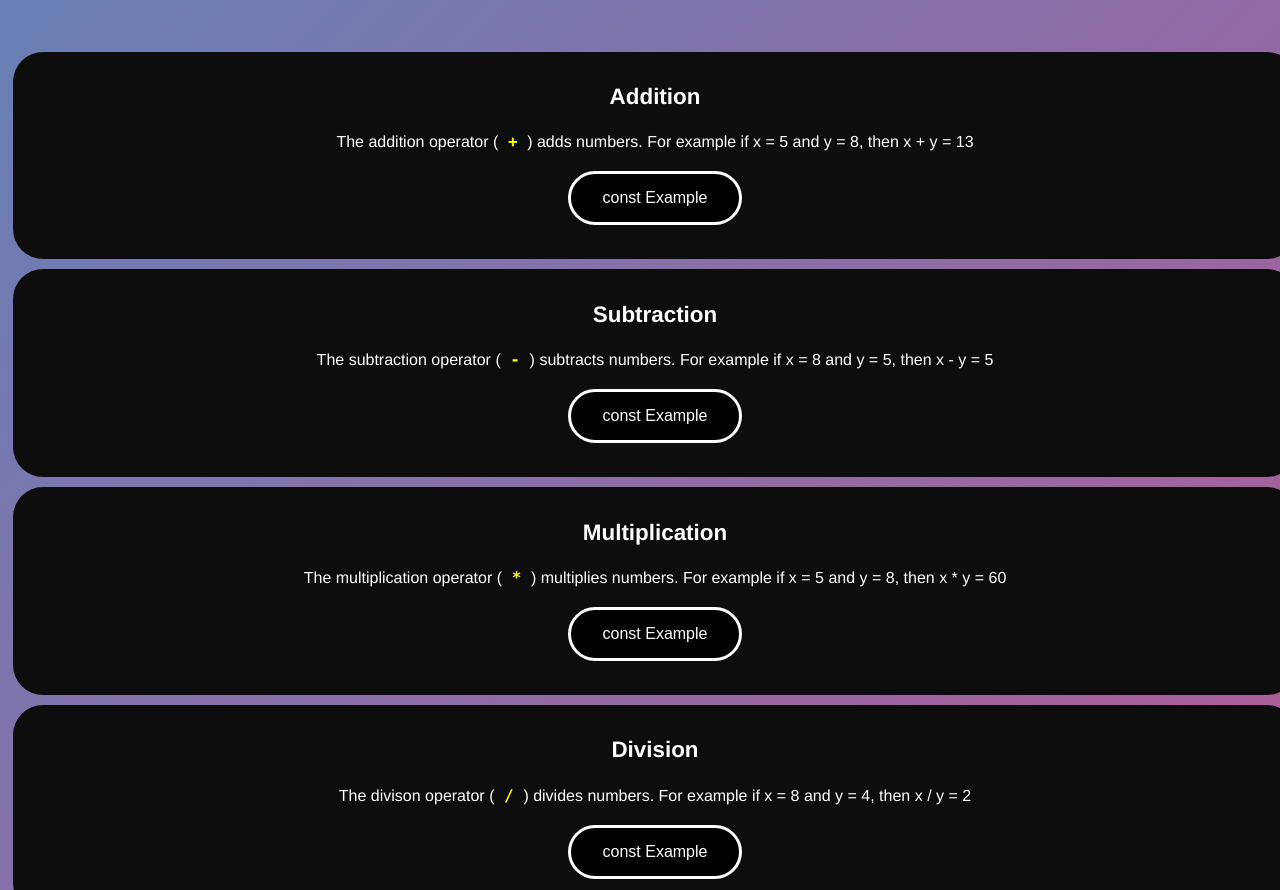
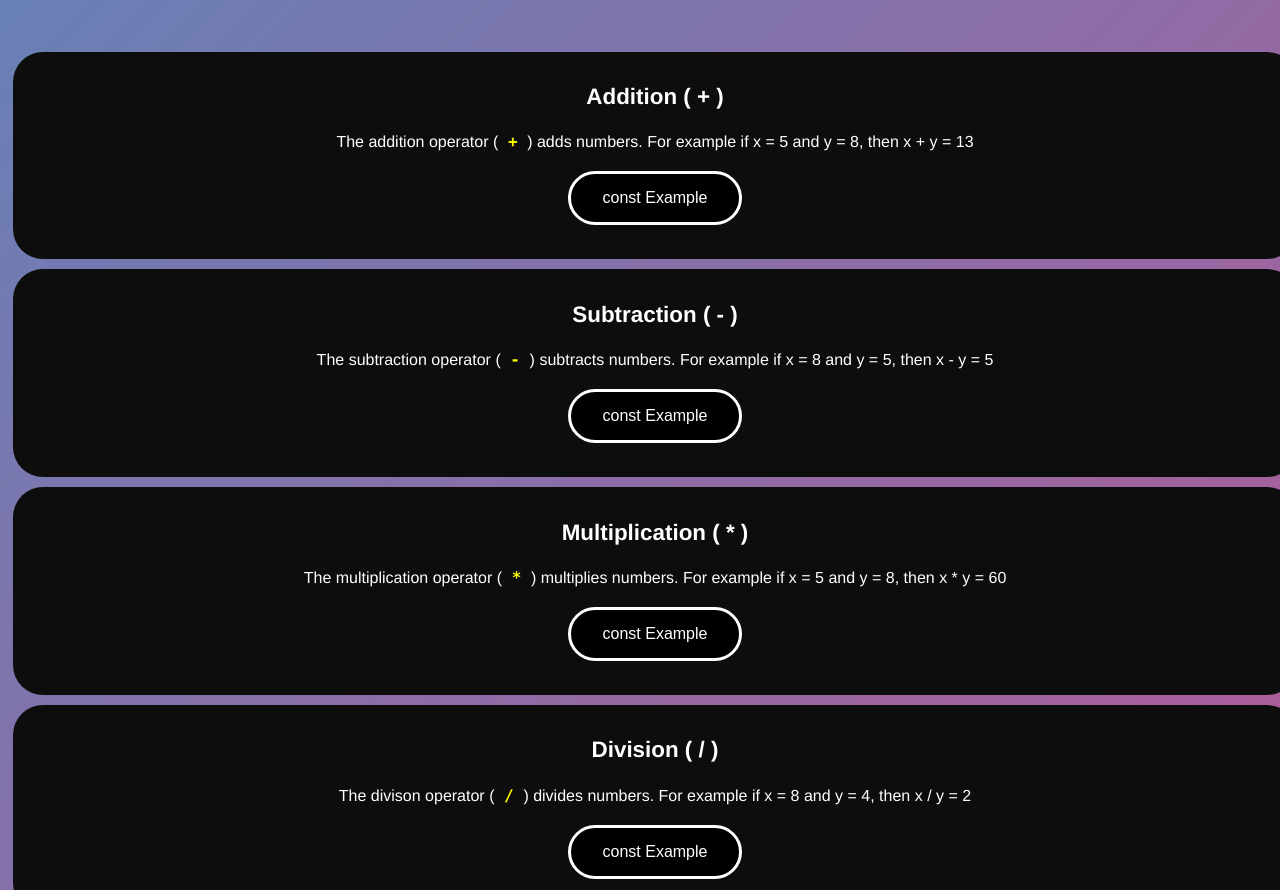
Before and after one commit to Isaak-pixel/jsTips, a plain HTML site: page index.html in a window 1280 px wide. Shown: the part 1076-1966 px from the top of the page. Drawn offline with Linux system fonts and the light colour scheme.

Commit message:
added symbols to the headings in arthmetics

```diff
--- a/index.html
+++ b/index.html
@@ -45,14 +45,14 @@
 
     <div id="row">
       <div id="column">
-        <h3>Addition</h3>
+        <h3>Addition ( + )</h3>
         <p>The addition operator (<strong> + </strong>) adds numbers. For example if x = 5 and y = 8, then x + y = 13</p>
         <button type="button" class="button" onclick="addExample()">const Example</button>
         <div id="addOutput"></div>
       </div>
 
       <div id="column">
-        <h3>Subtraction</h3>
+        <h3>Subtraction ( - )</h3>
         <p>The subtraction operator (<strong> - </strong>) subtracts numbers. For example if x = 8 and y = 5, then x - y = 5</p>
         <button type="button" class="button" onclick="subExample()">const Example</button>
         <div id="subOutput"></div>
@@ -61,14 +61,14 @@
 
     <div id="row">
       <div id="column">
-        <h3>Multiplication</h3>
+        <h3>Multiplication ( * )</h3>
         <p>The multiplication operator (<strong> * </strong>) multiplies numbers. For example if x = 5 and y = 8, then x * y = 60</p>
         <button type="button" class="button" onclick="multExample()">const Example</button>
         <div id="multOutput"></div>
       </div>
 
       <div id="column">
-        <h3>Division</h3>
+        <h3>Division ( / )</h3>
         <p>The divison operator (<strong> / </strong>) divides numbers. For example if x = 8 and y = 4, then x / y = 2</p>
         <button type="button" class="button" onclick="divExample()">const Example</button>
         <div id="divOutput"></div>
```
